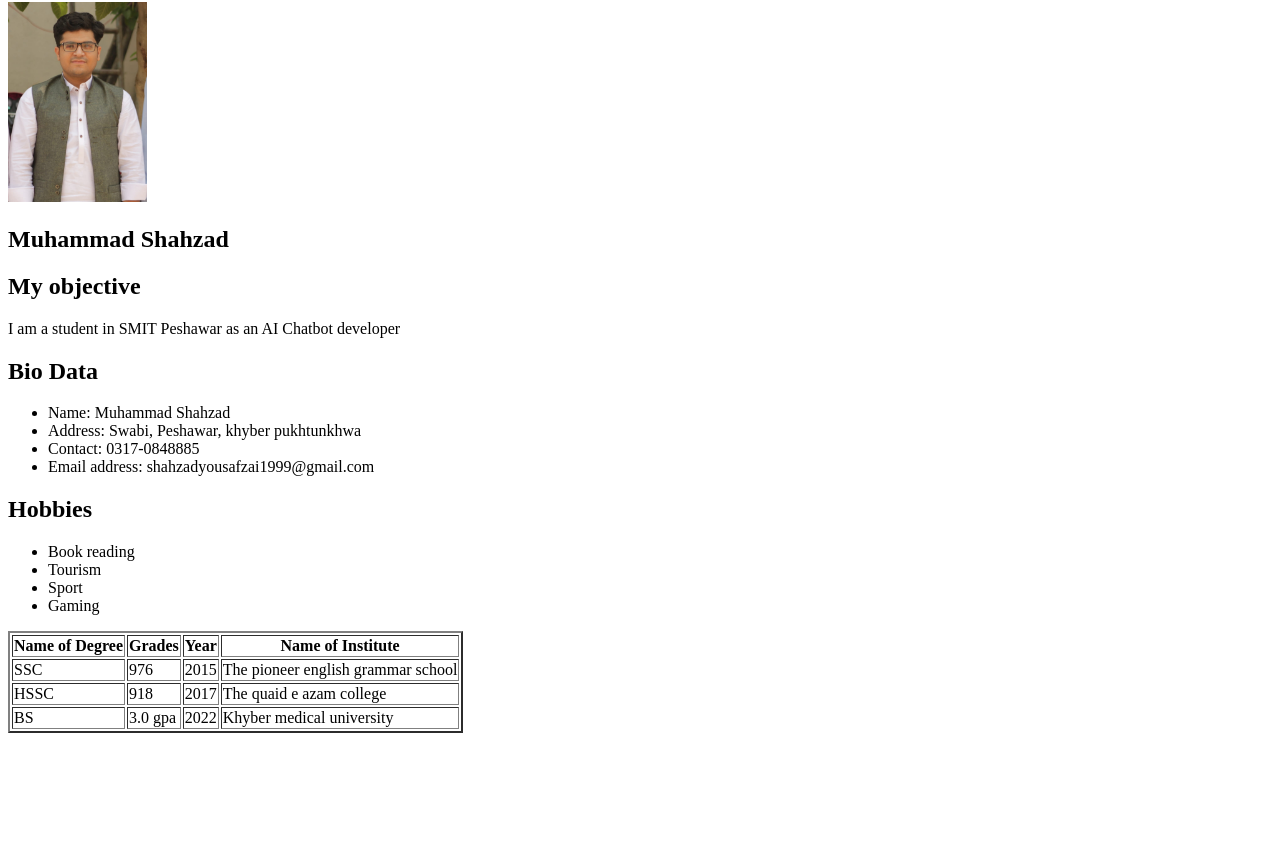
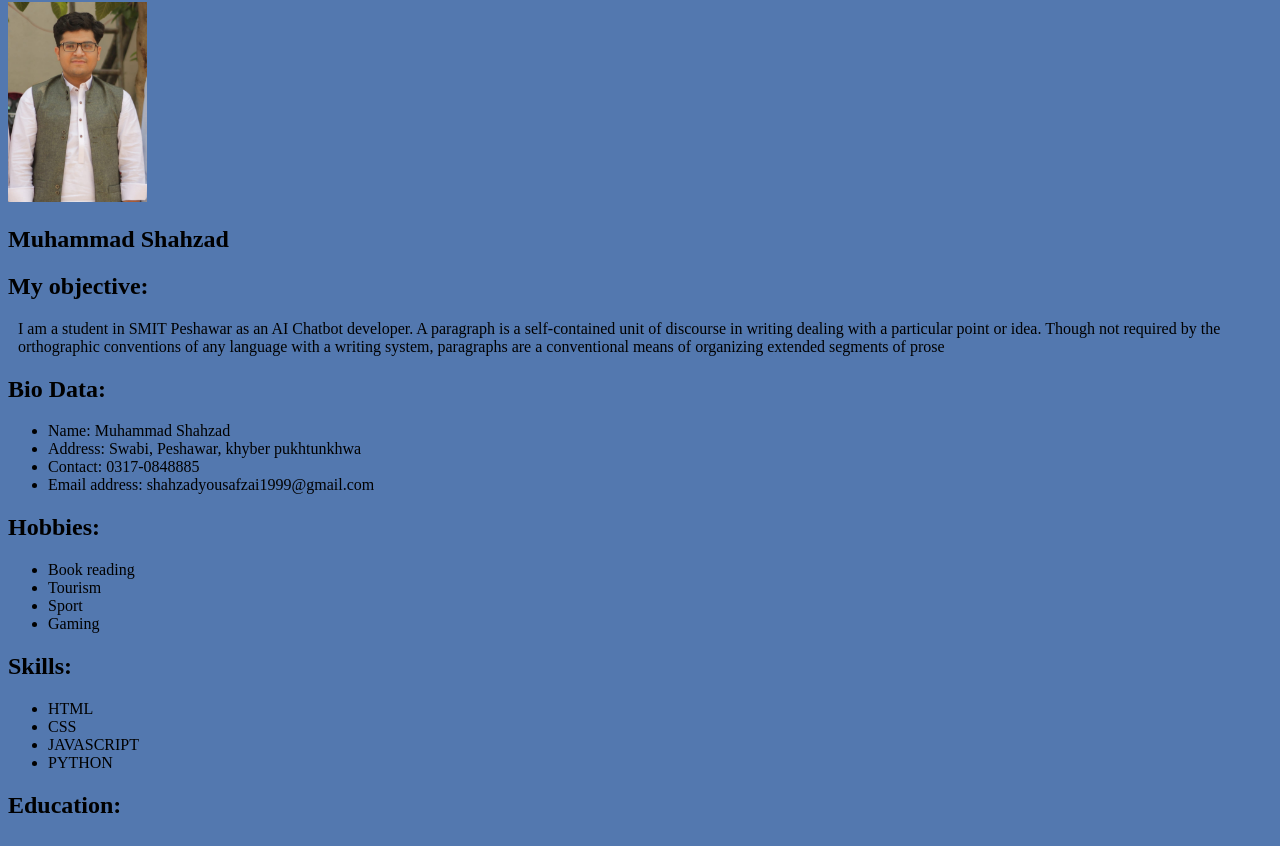
Before and after one commit to Muhshahzad/Swabi-chatbot-, a plain HTML site: page index.html in a window 1280 px wide. Shown: the part 78-924 px from the top of the page. Before the commit the page ends 819 px from the top, so only its background shows below. Drawn offline with Linux system fonts and the light colour scheme.

Commit message:
changes in MY RESUME

```diff
--- a/index.html
+++ b/index.html
@@ -4,14 +4,18 @@
     <meta charset="UTF-8">
     <meta name="viewport" content="width=device-width, initial-scale=1.0">
     <title>Document</title>
+  <link rel="stylesheet" href="./style.css">
 </head>
 <body>
    <h1>MY RESUME </h1>
    <img src="./img/image.jpg" alt="person picture width="200" height="200">
-   <h2>Muhammad Shahzad</h2>
-<h2>My objective</h2>
-<p>I am a student in SMIT Peshawar as an AI Chatbot developer</p>
-<h2>Bio Data</h2>
+   <h2 class="subHeading">Muhammad Shahzad</h2>
+<h2>My objective:</h2>
+<p class="mainpara">I am a student in SMIT Peshawar as an AI Chatbot developer.
+  A paragraph is a self-contained unit of discourse in writing dealing with a particular point or idea.
+   Though not required by the orthographic conventions of any language with a writing system,
+   paragraphs are a conventional means of organizing extended segments of prose</p>
+<h2>Bio Data:</h2>
 <ul>
     <li>Name: Muhammad Shahzad</li>
 <li>Address: Swabi, Peshawar, khyber pukhtunkhwa
@@ -20,20 +24,33 @@
 <li>Email address: shahzadyousafzai1999@gmail.com
 </li>
 </ul>
-<h2>Hobbies</h2>
+<h2>Hobbies:</h2>
 <ul>
 <li>Book reading</li>
 <li>Tourism</li>
 <li>Sport</li>
 <li>Gaming</li>
 </ul>
-<table border="2px">
+<h2>Skills:</h2>
+<ul>
+<li>HTML</li>
+<li>CSS</li>
+<li>JAVASCRIPT</li>
+<li>PYTHON</li>
+
+
+
+</ul>
+<h2>Education:</h2>
+<table border="2px" class="paratable">
+
+  </style>
     <thead>
       <tr>
-        <th>Name of Degree</th>
-            <th>Grades</th>
-            <th>Year</th>
-            <th>Name of Institute</th>
+        <th class="paracell">Name of Degree</th>
+            <th class="paracell">Grades</th>
+            <th class="paracell">Year</th>
+            <th class="paracell">Name of Institute</th>
       </tr>
     </thead>
     <tbody>
--- /dev/null
+++ b/style.css
@@ -0,0 +1,18 @@
+
+
+body{
+   background-color: #5378af;
+}
+.mainpara{
+    margin: 10px;
+}
+.paratable{
+    margin: 30px;
+}
+.paracell{
+    padding: 10px 20px 10px 20px;
+}
+.paratable td,
+.paratable th{
+    padding: 20px;
+}
```
